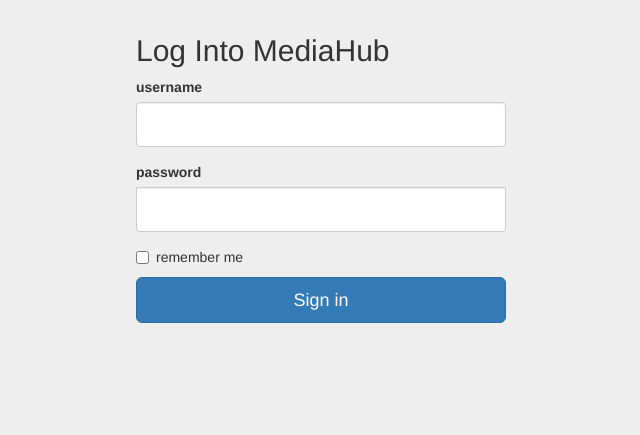
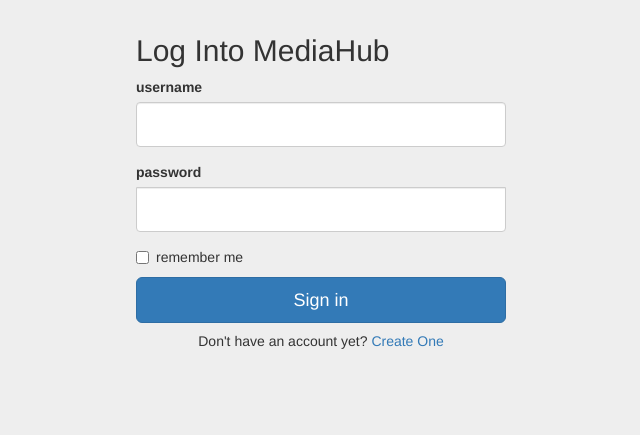
Before and after one commit to inidavies/MediaHub, a Flask app: page / in a window 1280 px wide. Shown: the part 41-476 px from the top of the page, without its empty margins (319-959 px from the left). Run offline with Flask 2, Linux system fonts and the light colour scheme; some libraries are stand-ins or nearby versions.

Commit message:
sign in links to login and vice versa

```diff
--- a/main.py
+++ b/main.py
@@ -322,7 +322,7 @@ def login():
         return render_template('login.html', form=form, display="block")
         #return '<h1>' + form.username.data + ' ' + form.password.data + '</h1>'
 
-    return render_template('login.html', form=form, display="none")
+    return render_template('login.html', form=form, display="none", signup=url_for("signup"))
 
 
 @app.route('/signup', methods=['GET', 'POST'])
@@ -338,7 +338,7 @@ def signup():
         return redirect(url_for('login'))
         #return '<h1>' + form.username.data + ' ' + form.email.data + ' ' + form.password.data + '</h1>'
 
-    return render_template('signup.html', form=form)
+    return render_template('signup.html', form=form, login=url_for("login"))
 
 
 @app.route('/logout')
--- a/static/signin.css
+++ b/static/signin.css
@@ -46,3 +46,7 @@ body {
   color:#b54e55;
   border-radius: 7px;
 }
+.signup_text{
+  margin-top: 1vh;
+  text-align: center;
+}
--- a/templates/login.html
+++ b/templates/login.html
@@ -20,6 +20,7 @@ Login
         {{ wtf.form_field(form.password) }}
         {{ wtf.form_field(form.remember) }}
         <button class="btn btn-lg btn-primary btn-block" type="submit">Sign in</button>
+        <p class="signup_text"> Don't have an account yet? <a href="{{ signup }}">Create One</a></p>
       </form>
 
     </div> <!-- /container -->
--- a/templates/signup.html
+++ b/templates/signup.html
@@ -17,6 +17,7 @@ Sign Up
     {{ wtf.form_field(form.username)}}
     {{ wtf.form_field(form.password) }}
     <button class="btn btn-lg btn-primary btn-block" type="submit">Sign Up</button>
+    <p class="signup_text"> Already have an account? <a href="{{ login }}">Log in</a></p>
   </form>
 
 </div> <!-- /container -->
```
Also changed, not shown: userinfo.db (added).
